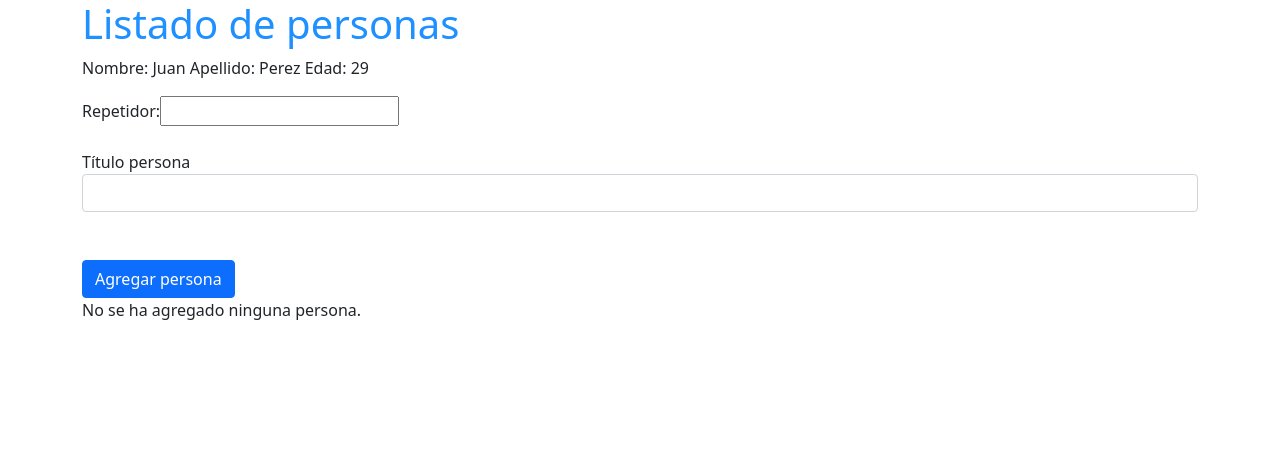
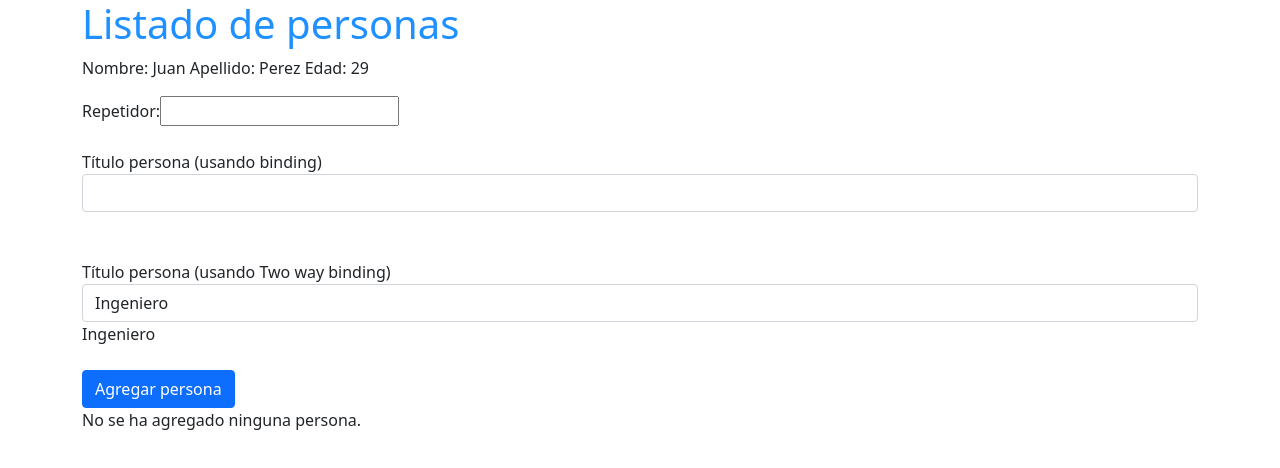
Before and after one commit to ana-kaprielian/udemy-angular-de-cero-a-experto, an Angular app: page / in a window 1280 px wide. Shown: the top 468 px of the page. Built offline with nearby package versions, Linux system fonts and the light colour scheme.

Commit message:
Two way bindind - ngModel

```diff
--- a/src/app/app.module.ts
+++ b/src/app/app.module.ts
@@ -5,6 +5,7 @@
 import { AppComponent } from './app.component';
 import {PersonasComponent} from "./personas/personas.component";
 import { PersonaComponent } from './persona/persona.component';
+import {FormsModule} from "@angular/forms";
 
 //NgModule -> Decorador: para agregar características extra.
 //Atributos: declarations, imports, providers, bootstrap
@@ -17,8 +18,8 @@
   ],
   imports: [
     BrowserModule,
-    AppRoutingModule
-  ],
+    AppRoutingModule,
+    FormsModule  ],
   providers: [],
   bootstrap: [AppComponent]  // indica cómo se levanta la app
 })
--- a/src/app/personas/personas.component.html
+++ b/src/app/personas/personas.component.html
@@ -3,15 +3,25 @@
     <div class="col">
       <h1>Listado de personas</h1>
       <app-persona></app-persona>
+
       <br>
-      <label>Título persona</label>
+      <label>Título persona (usando binding)</label>
       <input type="text" class="form-control" (input)="modificarTitulo($event)">
       {{titulo}}
-      <br><br>
-     <button class="btn btn-primary"
+      <br>
+
+      <br>
+      <label>Título persona (usando Two way binding)</label>
+      <input type="text" class="form-control" [(ngModel)]="titulo2">
+      {{titulo2}}
+      <br>
+
+      <br>
+      <button class="btn btn-primary"
              [disabled]="deshabilitar"
              (click)="agregarPersona()">Agregar persona</button> <!-- desabilitar dinámicamente en personas.ts-->
       <p>{{ mensaje }}</p>
+
     </div>
   </div>
 </div>
--- a/src/app/personas/personas.component.ts
+++ b/src/app/personas/personas.component.ts
@@ -18,6 +18,7 @@
   deshabilitar = false;
   mensaje = 'No se ha agregado ninguna persona.'
   titulo ='';
+  titulo2 ='Ingeniero';
 
   agregarPersona() {
     this.mensaje = 'Persona agregada.'
```
